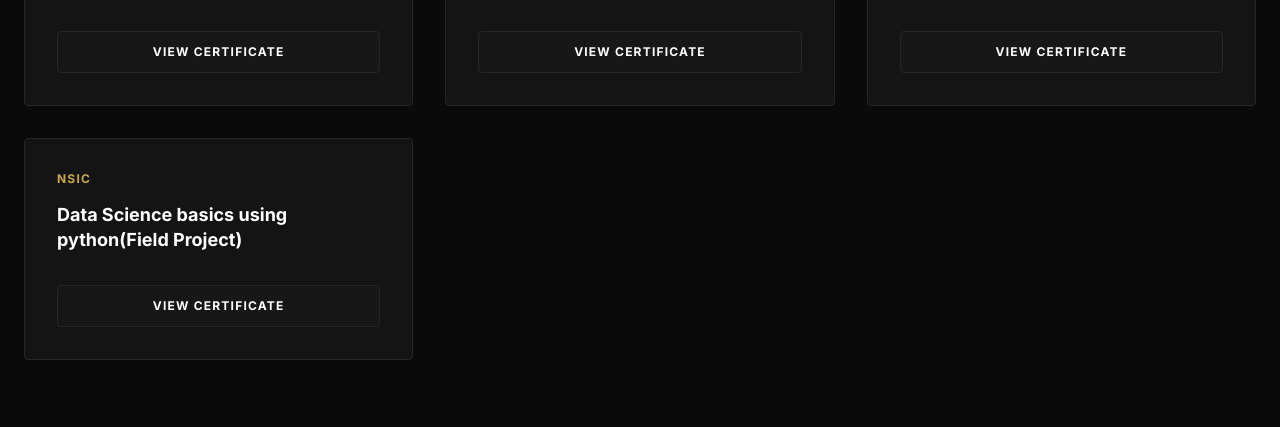
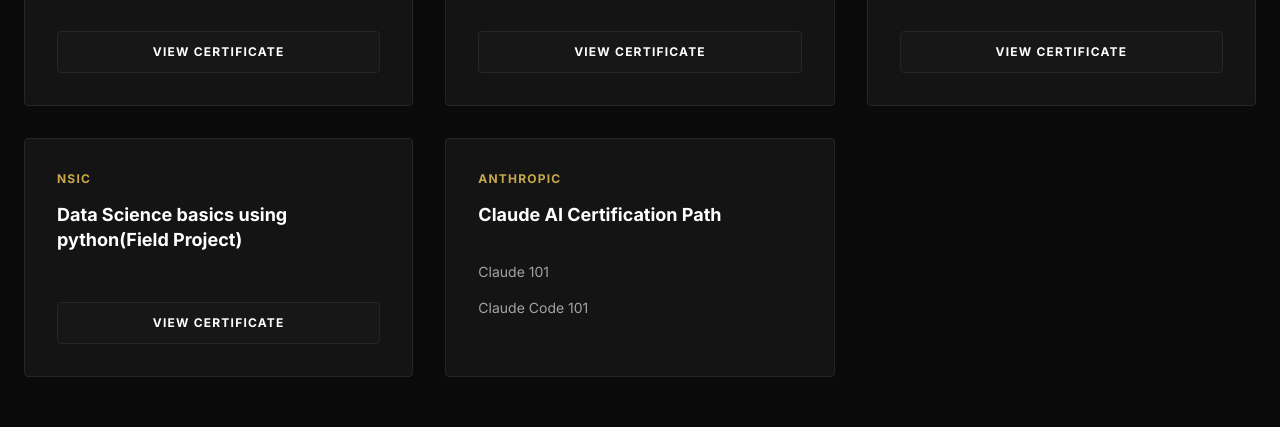
Before and after one commit to karthiktatineni/portfolionew, a React (Vite) app: page / in a window 1280 px wide. Shown: the part 6620-7047 px from the top of the page. Built offline with nearby package versions, Linux system fonts and the light colour scheme; no server answers; a web font is replaced by a local one; what groq-sdk would draw is missing.

Commit message:
cert update

```diff
--- a/src/components/Certifications.jsx
+++ b/src/components/Certifications.jsx
@@ -22,6 +22,20 @@
         title: "Data Science basics using python(Field Project)",
         issuer: "NSIC",
         url: "https://www.tatinenikarthik.online/nsiccert.jpeg"
+    },
+    {
+        title: "Claude AI Certification Path",
+        issuer: "Anthropic",
+        subCerts: [
+            {
+                title: "Claude 101",
+                url: "https://verify.skilljar.com/c/px7xd4erd3j5"
+            },
+            {
+                title: "Claude Code 101",
+                url: "https://verify.skilljar.com/c/3jbrx9vwaxrd"
+            }
+        ]
     }
 ];
 
@@ -119,7 +133,24 @@
                                         <h3 className="text-lg font-bold text-white mb-8 leading-snug">
                                             {cert.title}
                                         </h3>
+                                        {cert.subCerts && (
+                                            <div className="flex flex-col gap-3 mb-6">
+                                                {cert.subCerts.map((sub, i) => (
+                                                    <a
+                                                        key={i}
+                                                        href={sub.url}
+                                                        target="_blank"
+                                                        rel="noopener noreferrer"
+                                                        className="flex items-center justify-between group"
+                                                    >
+                                                        <span className="text-[#a3a3a3] text-sm group-hover:text-gold transition-colors">{sub.title}</span>
+                                                        <span className="text-gold opacity-0 group-hover:opacity-100 transition-opacity">→</span>
+                                                    </a>
+                                                ))}
                                             </div>
+                                        )}
+                                    </div>
+                                    {!cert.subCerts && (
                                         <a
                                             href={cert.url}
                                             target="_blank"
@@ -128,6 +159,7 @@
                                         >
                                             View Certificate
                                         </a>
+                                    )}
                                 </div>
                             </TiltCard>
                         </motion.div>
```
Lines whose indentation alone changed are shown as unchanged.
